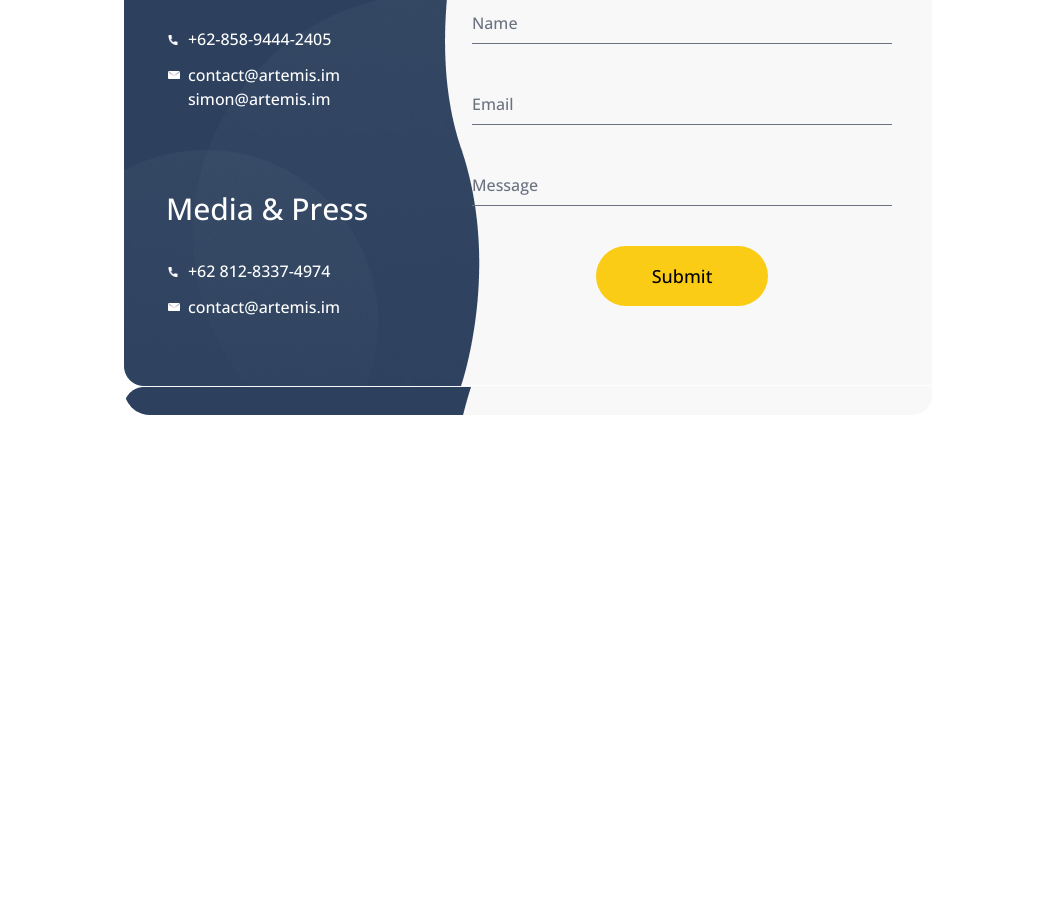
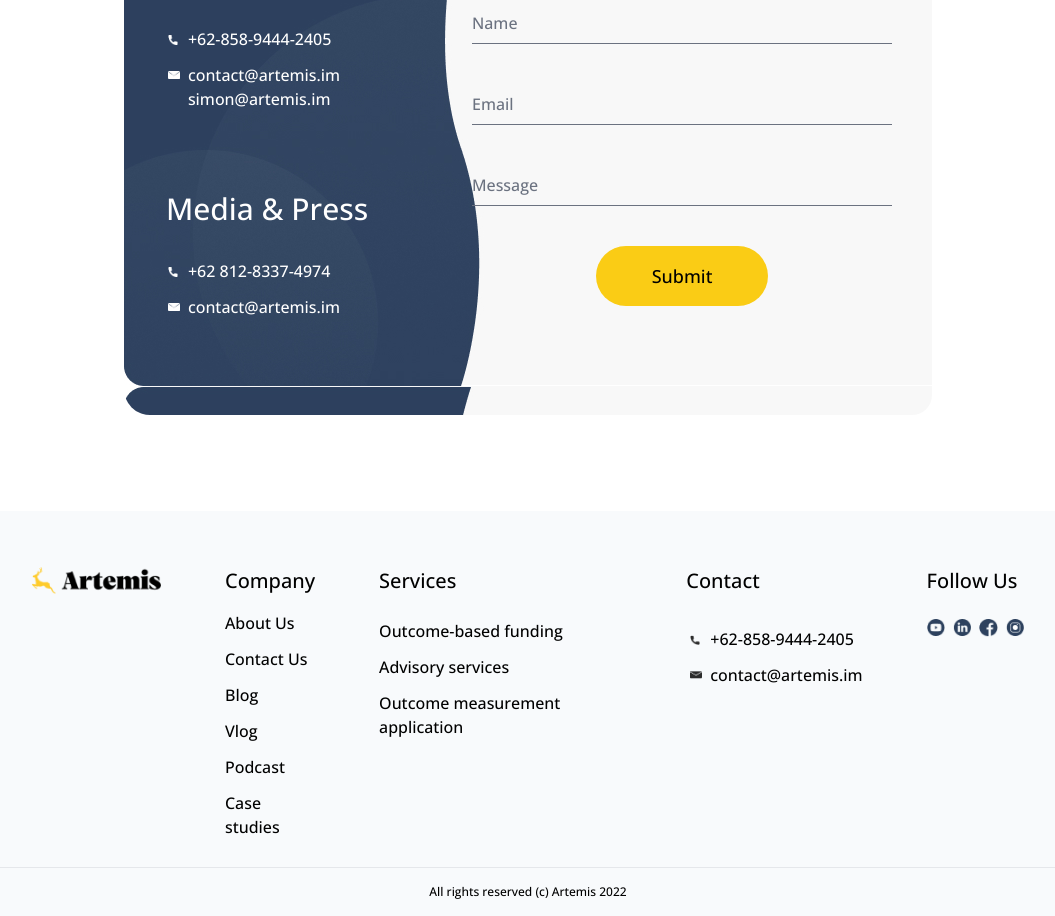
Before and after one commit to suborgerry/artemis, a website built with webpack: page src/index.html in a window 1280 px wide. Shown: the part 3623-4539 px from the top of the page, without its empty margins (112-1167 px from the left). Before the commit the page ends 4134 px from the top, so only its background shows below. Built offline with nearby package versions, Linux system fonts and the light colour scheme; a web font is replaced by a local one.

Commit message:
Footer block

```diff
--- a/src/index.html
+++ b/src/index.html
@@ -227,18 +227,18 @@
           <div class="main_contactform_container_info pt-12 px-16 pb-24 text-white">
             <h4 class="main_contactform_container_info_title text-3xl">General Inquiries</h4>
             <p class="main_contactform_container_info_phone text-base mt-8 relative beforeicon_phone">
-              <span>+62-858-9444-2405</span>
+              <a href="Tel:+62-858-9444-2405">+62-858-9444-2405</a>
             </p>
             <p class="main_contactform_container_info_mail text-base flex flex-col relative beforeicon_mail mt-3">
-              <span>contact@artemis.im</span>
-              <span>simon@artemis.im</span>
+              <a href="mailto:contact@artemis.im">contact@artemis.im</a>
+              <a href="mailto:simon@artemis.im">simon@artemis.im</a>
             </p>
             <h4 class="main_contactform_container_info_title text-3xl mt-20">Media & Press</h4>
             <p class="main_contactform_container_info_phone text-base mt-8 relative beforeicon_phone">
-              <span>+62 812-8337-4974</span>
+              <a href="Tel:+62 812-8337-4974">+62 812-8337-4974</a>
             </p>
             <p class="main_contactform_container_info_mail text-base flex flex-col relative beforeicon_mail mt-3">
-              <span>contact@artemis.im </span>
+              <a href="meilto:contact@artemis.im">contact@artemis.im</a>
             </p>
           </div>
           <div class="main_contactform_container_form pt-12 pl-5 pr-10 bg-cover">
@@ -282,6 +282,51 @@
       </div>
     </div>
   </main>
+  <footer class="footer flex flex-col items-center w-screen bg-slate-50">
+    <div class="footer_container flex gap-16 px-36 pt-14 pb-7">
+      <div class="footer_container_logo">
+        <img src="./static/images/logo.png" alt="Artemis logo">
+      </div>
+      <div class="footer_container_menu">
+        <p class="footer_container_menu_title text-xl">Company</p>
+        <ul class="footer_container_menu_items flex flex-col gap-3 mt-4">
+          <li class="footer_container_menu_item"><a href="#">About Us</a></li>
+          <li class="footer_container_menu_item"><a href="#">Contact Us</a></li>
+          <li class="footer_container_menu_item"><a href="#">Blog</a></li>
+          <li class="footer_container_menu_item"><a href="#">Vlog</a></li>
+          <li class="footer_container_menu_item"><a href="#">Podcast</a></li>
+          <li class="footer_container_menu_item"><a href="#">Case studies</a></li>
+        </ul>
+      </div>
+      <div class="footer_container_menu">
+        <p class="footer_container_menu_title text-xl">Services</p>
+        <ul class="footer_container_menu_items flex flex-col gap-3 mt-6">
+          <li class="footer_container_menu_item"><a href="#">Outcome-based funding</a></li>
+          <li class="footer_container_menu_item"><a href="#">Advisory services</a></li>
+          <li class="footer_container_menu_item"><a href="#">Outcome measurement application</a></li>
+        </ul>
+      </div>
+      <div class="footer_container_contacts">
+        <p class="footer_container_contacts_title text-xl">Contact</p>
+        <p class="footer_container_contacts_phone text-base mt-8 ml-6 relative beforeicon_phone_black">
+          <a href="Tel:+62-858-9444-2405">+62-858-9444-2405</a>
+        </p>
+        <p class="main_contactform_container_info_mail text-base flex flex-col ml-6 relative beforeicon_mail_black mt-3">
+          <a href="mailto:contact@artemis.im">contact@artemis.im</a>
+        </p>
+      </div>
+      <div class="footer_container_followus">
+        <p class="footer_container_followus_title text-xl">Follow Us</p>
+        <div class="footer_container_followus_container flex mt-6 gap-2">
+          <a href="#" target="blank"><img src="./static/images/001-youtube.png" alt="YouTube"></a>
+          <a href="#" target="blank"><img src="./static/images/004-linkedin.png" alt="LinkedIn"></a>
+          <a href="#" target="blank"><img src="./static/images/003-facebook.png" alt="Facebook"></a>
+          <a href="#" target="blank"><img src="./static/images/002-instagram.png" alt="Instagram"></a>
+        </div>
+      </div>
+    </div>
+    <p class="footer_rightsreserved w-full text-center text-xs py-4 border-t">All rights reserved (c) Artemis 2022</p>
+  </footer>
 
   <script src="./static/js/jquery-3.6.0.min.js"></script>
   <script src="./static/owl-carousel/owl.carousel.min.js"></script>
--- a/src/styles/custom.sass
+++ b/src/styles/custom.sass
@@ -13,6 +13,11 @@ $hover-button-color: #FFCC2A
 
 body
     max-width: 1440px
+
+input
+    box-shadow: none !important
+    &:focus
+        box-shadow: none !important
 
 .header_container
     max-width: 1440px
@@ -76,5 +81,32 @@ body
         top: 8px
         left: -20px
 
+.beforeicon_phone_black
+    &::before
+        content: ""
+        background: url('../static/images/phoneicoblack.png')
+        display: block
+        width: 10px
+        height: 10px
+        position: absolute
+        background-size: 100% 100%
+        top: 8px
+        left: -20px
+
+.beforeicon_mail_black
+    &::before
+        content: ""
+        background: url('../static/images/mailicoblack.png')
+        display: block
+        width: 12px
+        height: 8px
+        position: absolute
+        background-size: 100% 100%
+        top: 8px
+        left: -20px
+
 .main_contactform_container_form
     width: 33rem
+
+.footer_container
+    max-width: 1400px
```
Also changed, not shown: src/static/images/001-youtube.png (added), src/static/images/002-instagram.png (added), src/static/images/003-facebook.png (added), src/static/images/004-linkedin.png (added), src/static/images/mailicoblack.png (added), src/static/images/phoneicoblack.png (added).
